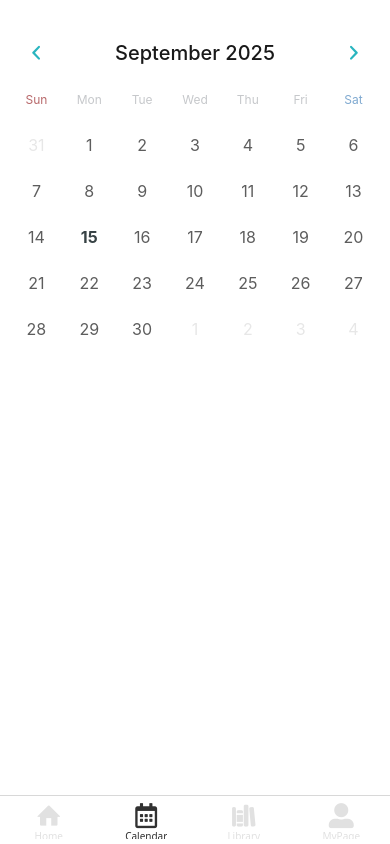
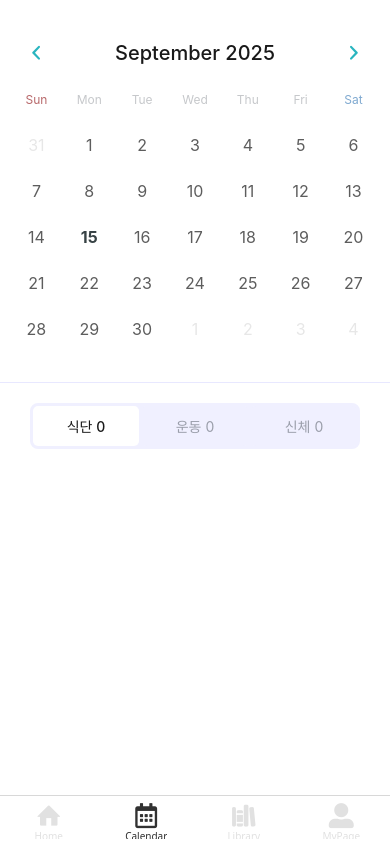
Before and after one commit to jswj30/bunnit-react-native-assignment, a React Native app: screen /BottomTab in a window 390 px wide. Built offline with nearby package versions, Linux system fonts and the light colour scheme.

Commit message:
Calendar - 기록 관련 컴포넌트 생성

```diff
--- a/modules/defaultColor.ts
+++ b/modules/defaultColor.ts
@@ -2,6 +2,7 @@ export const defaultColor = {
   black: "#191919",
   white: "#ffffff",
   gray: "#C6C8CB",
+  gray1: "#9A9EAA",
   lightGray: "#E7E7E7",
   darkGray: "#5D5D5D",
   teal: "#29B5BF",
@@ -11,4 +12,6 @@ export const defaultColor = {
   charcoal: "#374245",
   tabActive: "#313131",
   tabInactive: "#e1e1e1",
+  lightPurple: "#F0F0FF",
+  lavender: "#E8E8FF",
 };
--- a/screens/calendar/CalendarScreen.tsx
+++ b/screens/calendar/CalendarScreen.tsx
@@ -1,21 +1,24 @@
 import React from "react";
-import { StyleSheet, ScrollView } from "react-native";
+import { StyleSheet, View } from "react-native";
 import CustomSafeAreaView from "../../components/CustomSafeAreaView";
 import CalendarSection from "./components/CalendarSection";
+import RecordSection from "./components/RecordSection";
 
 export default function CalendarScreen() {
   return (
     <CustomSafeAreaView>
-      <ScrollView style={styles.container}>
+      <View style={styles.container}>
         {/* 달력 */}
         <CalendarSection />
-      </ScrollView>
+        {/* 기록 */}
+        <RecordSection />
+      </View>
     </CustomSafeAreaView>
   );
 }
 
 const styles = StyleSheet.create({
   container: {
-    paddingHorizontal: 10,
+    height: "100%",
   },
 });
--- a/screens/calendar/components/CalendarSection.tsx
+++ b/screens/calendar/components/CalendarSection.tsx
@@ -60,6 +60,7 @@ export default function CalendarSection() {
 const styles = StyleSheet.create({
   container: {
     width: "100%",
-    marginTop: 30,
+    paddingVertical: 30,
+    paddingHorizontal: 10,
   },
 });
--- /dev/null
+++ b/screens/calendar/components/RecordSection.tsx
@@ -0,0 +1,110 @@
+import { useCallback, useState } from "react";
+import {
+  Pressable,
+  StyleSheet,
+  Text,
+  useWindowDimensions,
+  View,
+} from "react-native";
+import { RecordHeadListType } from "../../../types/typeList";
+import { defaultColor } from "../../../modules/defaultColor";
+
+const PADDING = 30;
+const BORDER_WIDTH = 3;
+
+export default function RecordSection() {
+  const [headList, setHeadList] = useState<RecordHeadListType[]>([
+    {
+      title: "식단",
+      count: 0,
+      isSelected: true,
+    },
+    {
+      title: "운동",
+      count: 0,
+      isSelected: false,
+    },
+    {
+      title: "신체",
+      count: 0,
+      isSelected: false,
+    },
+  ]);
+
+  const { width } = useWindowDimensions();
+  const BUTTON_WIDTH = (width - PADDING * 2 - BORDER_WIDTH * 4) / 3;
+
+  const onPressHeadButton = useCallback((index: number) => {
+    setHeadList((prev) => {
+      const _headList = [...prev].map((list) => ({
+        ...list,
+        isSelected: false,
+      }));
+      _headList[index] = { ..._headList[index], isSelected: true };
+
+      return _headList;
+    });
+  }, []);
+
+  return (
+    <View style={styles.container}>
+      <View style={styles.headSection}>
+        {headList.map((list, index) => (
+          <Pressable
+            key={list.title}
+            style={[
+              styles.headButton,
+              { width: BUTTON_WIDTH },
+              list.isSelected && {
+                backgroundColor: defaultColor.white,
+              },
+            ]}
+            onPress={() => onPressHeadButton(index)}
+          >
+            <Text
+              style={[
+                styles.headButtonText,
+                list.isSelected && {
+                  color: defaultColor.black,
+                  fontWeight: 500,
+                },
+              ]}
+            >
+              {list.title} {list.count}
+            </Text>
+          </Pressable>
+        ))}
+      </View>
+    </View>
+  );
+}
+
+const styles = StyleSheet.create({
+  container: {
+    borderTopWidth: 1,
+    borderColor: defaultColor.lavender,
+    flex: 1,
+    paddingVertical: 20,
+    paddingHorizontal: PADDING,
+  },
+  headSection: {
+    backgroundColor: defaultColor.lightPurple,
+    borderWidth: BORDER_WIDTH,
+    borderColor: defaultColor.lightPurple,
+    borderRadius: 8,
+    flexDirection: "row",
+    justifyContent: "space-between",
+    alignItems: "center",
+    gap: BORDER_WIDTH,
+  },
+  headButton: {
+    borderRadius: 5,
+    justifyContent: "center",
+    alignItems: "center",
+    height: 40,
+    backgroundColor: defaultColor.lightPurple,
+  },
+  headButtonText: {
+    color: defaultColor.gray1,
+  },
+});
--- /dev/null
+++ b/types/typeList.ts
@@ -0,0 +1,5 @@
+export type RecordHeadListType = {
+  title: string;
+  count: number;
+  isSelected: boolean;
+};
```
